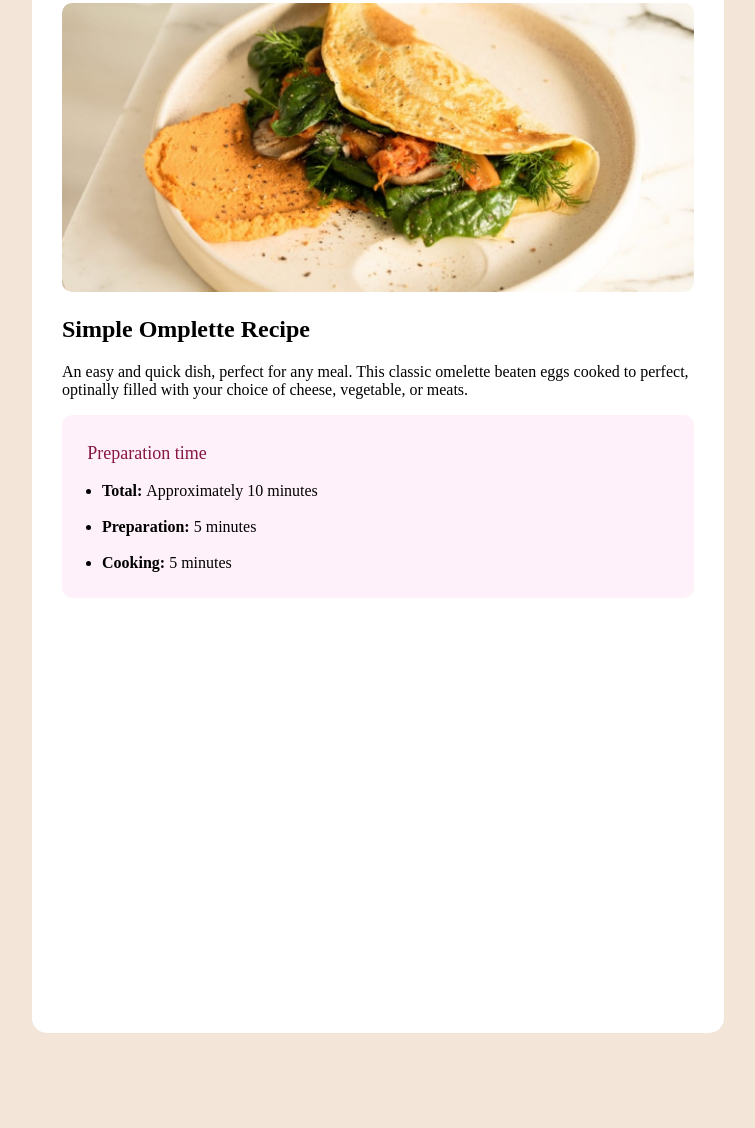
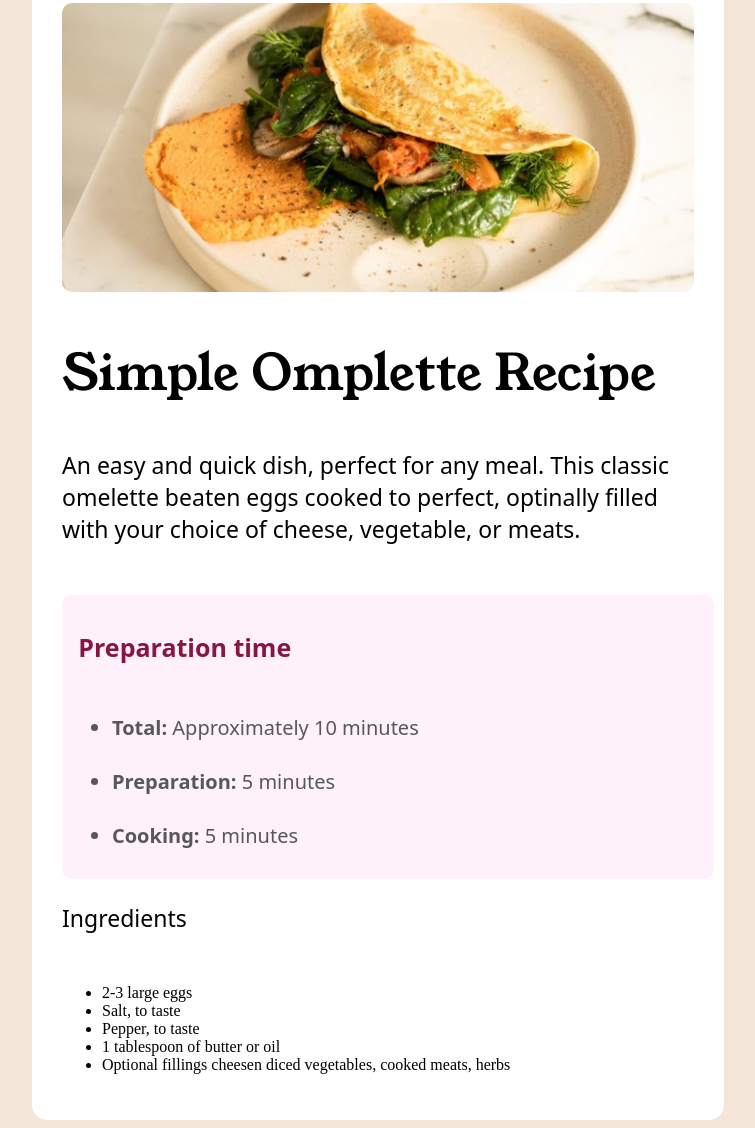
Before and after one commit to walidlatif/frontendmentor, a plain HTML site: page recipe-page-main/index.html in a window 1280 px wide. Shown: the part 107-1235 px from the top of the page, without its empty margins (262-1017 px from the left). Before the commit the page ends 1148 px from the top, so only its background shows below. Drawn offline with Linux system fonts and the light colour scheme.

Commit message:
Push Command

```diff
--- a/recipe-page-main/index.html
+++ b/recipe-page-main/index.html
@@ -4,7 +4,18 @@
   <meta charset="UTF-8">
   <meta name="viewport" content="width=device-width, initial-scale=1.0"> <!-- displays site properly based on user's device -->
   <link rel="icon" type="image/png" sizes="32x32" href="./assets/images/favicon-32x32.png">
-  <link rel="stylesheet" href="style.css">
+  <link rel="preconnect" href="https://fonts.googleapis.com">
+<link rel="preconnect" href="https://fonts.gstatic.com" crossorigin>
+<link href="https://fonts.googleapis.com/css2?family=Outfit:wght@100..900&display=swap" rel="stylesheet">
+<link rel="preconnect" href="https://fonts.googleapis.com">
+<link rel="preconnect" href="https://fonts.gstatic.com" crossorigin>
+<link href="https://fonts.googleapis.com/css2?family=Young+Serif&display=swap" rel="stylesheet">
+<link rel="stylesheet" href="style.css">
+
+<style>
+  @import url('https://fonts.googleapis.com/css2?family=Young+Serif&display=swap');
+  </style>
+
   <title>Frontend Mentor | Recipe page</title>
 </head>
 
@@ -16,7 +27,7 @@
       <img src="assets/images/image-omelette.jpeg" alt="">
     </section>
 
-    <article>
+    <article class="description">
       <h1>Simple Omplette Recipe</h1>
       <p>
         An easy and quick dish, perfect for any meal. This classic omelette
@@ -27,10 +38,21 @@
 
     <article class="preparation">
       <p class="preparation-title">Preparation time</p>
-      <ul>
+      <ul class="preparation-time">
         <li><strong>Total: </strong>Approximately 10 minutes</li>
         <br><li><strong>Preparation: </strong>5 minutes</li>
         <br><li><strong>Cooking: </strong>5 minutes</li>
+      </ul>
+    </article>
+
+    <article>
+      <p class="ingredients">Ingredients</p>
+      <ul>
+        <li>2-3 large eggs</li>
+        <li>Salt, to taste</li>
+        <li>Pepper, to taste</li>
+        <li>1 tablespoon of butter or oil</li>
+        <li>Optional fillings cheesen diced vegetables, cooked meats, herbs</li>
       </ul>
     </article>
 
--- a/recipe-page-main/style.css
+++ b/recipe-page-main/style.css
@@ -5,7 +5,7 @@ body{
 main{
     background-color: white;
     width: 50%;
-    height: 1000px;
+    height: auto;
     margin: 80px auto 0px;
     border-radius: 15px;
     padding: 30px;
@@ -17,16 +17,42 @@ main{
     border-radius: 10px;
 }
 
+.description h1{
+    font-family: "Young Serif", serif;
+    font-weight: 400;
+    font-size: 50px;
+}
+
+.description ,p{
+    font-family: system-ui, -apple-system, BlinkMacSystemFont, 'Segoe UI', Roboto, Oxygen, Ubuntu, Cantarell, 'Open Sans', 'Helvetica Neue', sans-serif;
+    font-size: 23px;
+    margin-bottom: 50px;
+}
+
+h1{
+    font-family: system-ui, -apple-system, BlinkMacSystemFont, 'Segoe UI', Roboto, Oxygen, Ubuntu, Cantarell, 'Open Sans', 'Helvetica Neue', sans-serif;
+}
+
 .preparation-title{
-    margin-left: 4%;
+    margin-left: 1%;
     color: #881645;
-    font-size: large;
+    font-weight: 700;
+    font-size: 25px;
+    font-family: system-ui, -apple-system, BlinkMacSystemFont, 'Segoe UI', Roboto, Oxygen, Ubuntu, Cantarell, 'Open Sans', 'Helvetica Neue', sans-serif;
 }
 
 .preparation{
     width: 100%;
     height:auto;
-    padding: 10px 0px 10px;
+    padding: 10px 10px 10px;
     background-color: #fff1f9;
     border-radius: 10px;
+    font-weight: 500;
+    font-family: system-ui, -apple-system, BlinkMacSystemFont, 'Segoe UI', Roboto, Oxygen, Ubuntu, Cantarell, 'Open Sans', 'Helvetica Neue', sans-serif;
 }
+
+.preparation-time{
+    color: #585858;
+    font-weight: 500;
+    font-size: 20px;
+}
```
